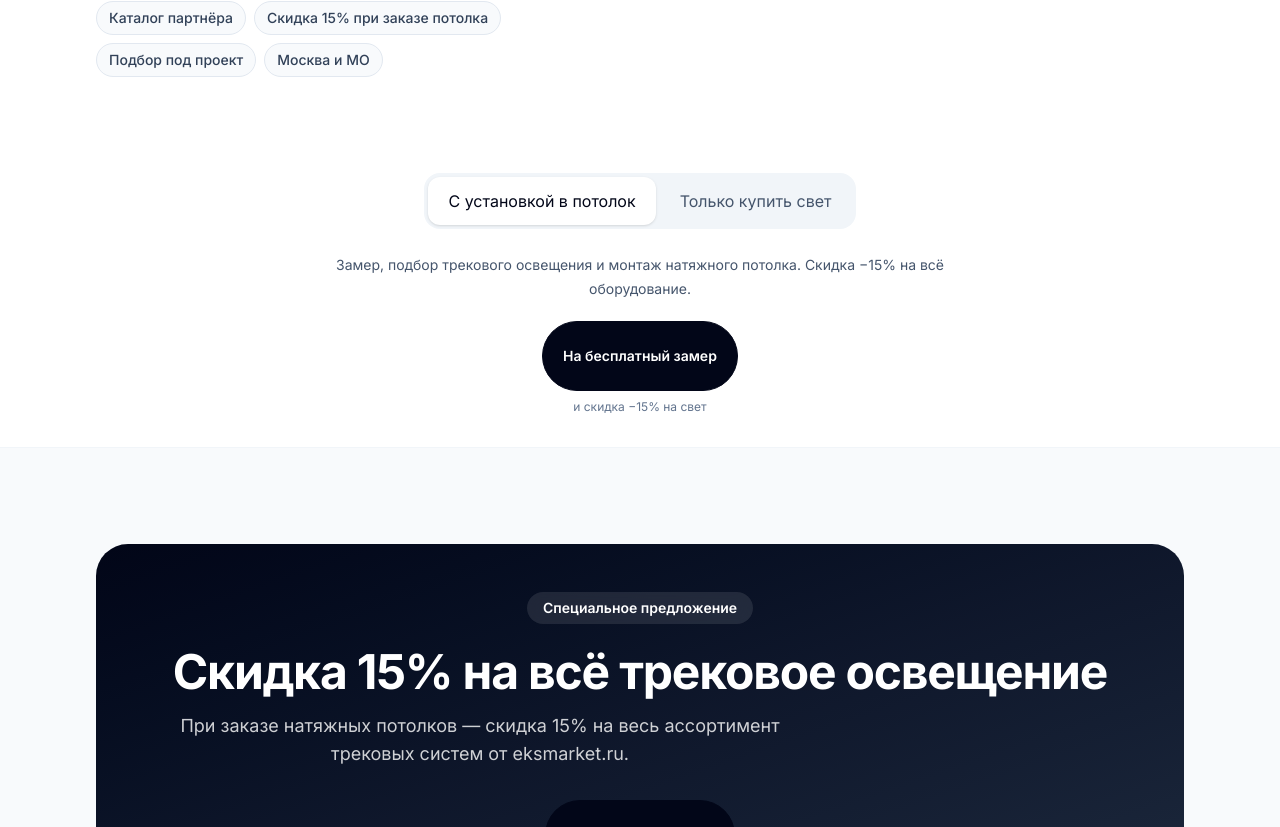
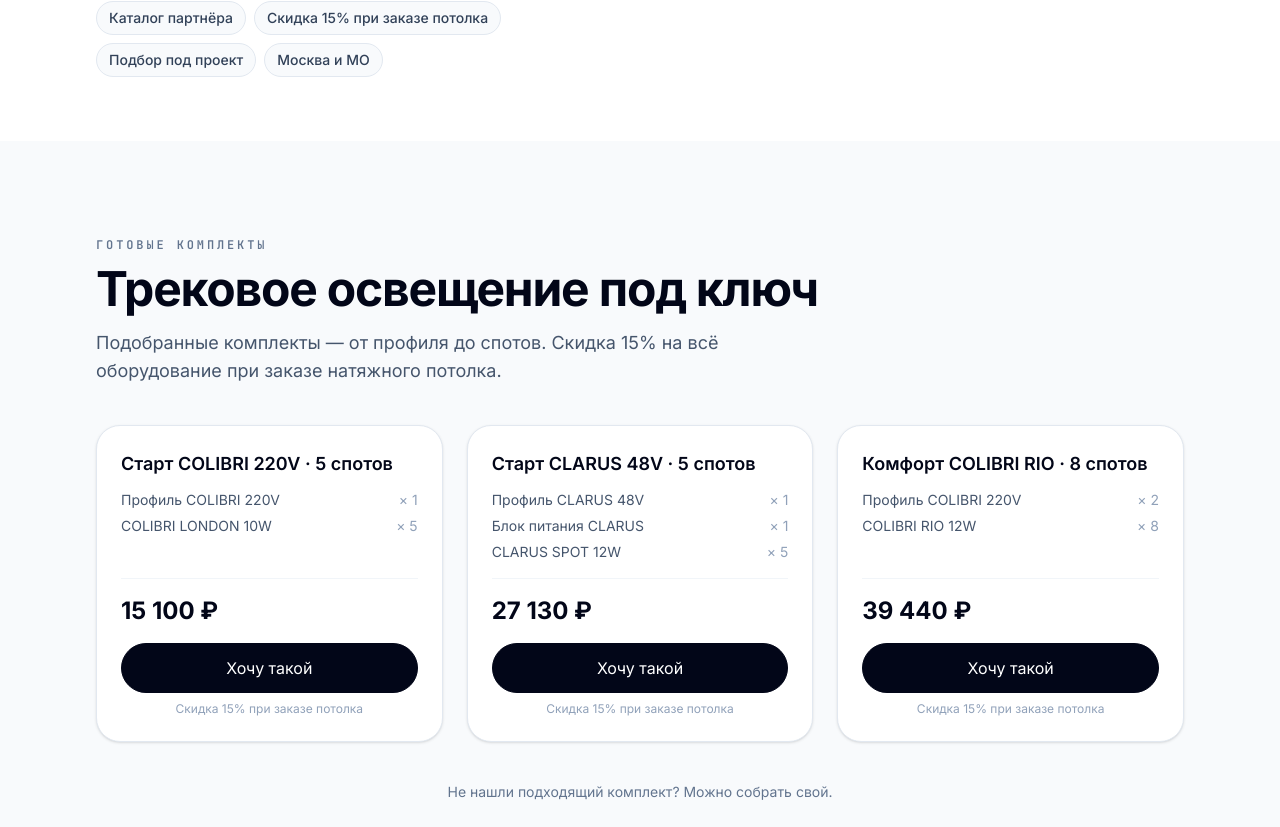
Before and after one commit to svladimirtsk-crypto/nextjs-potolkovo, a Next.js app: page /uslugi/prodazha-trekovogo-osveshcheniya in a window 1280 px wide. Shown: the part 848-1675 px from the top of the page. Built offline with nearby package versions, Linux system fonts and the light colour scheme.

Commit message:
Update page.tsx

```diff
--- a/app/uslugi/prodazha-trekovogo-osveshcheniya/page.tsx
+++ b/app/uslugi/prodazha-trekovogo-osveshcheniya/page.tsx
@@ -1,17 +1,14 @@
 import type { Metadata } from "next";
 
 import { getRequiredServicePageBySlug } from "@/content/services";
-import type { IntentMode } from "./_components/TrackSaleIntentContext";
-import { TrackSaleIntentProvider } from "./_components/TrackSaleIntentContext";
 import { ServicePageLayoutV2 } from "../_components/ServicePageLayoutV2";
 import { ServiceHero } from "../_components/ServiceHero";
+import { ServiceActionSection } from "../_components/ServiceActionSection";
 import { ServiceRelatedServices } from "../_components/ServiceRelatedServices";
-import { TrackSaleIntentSwitch } from "./_components/TrackSaleIntentSwitch";
-import { TrackSaleDiscountSection } from "./_components/TrackSaleDiscountSection";
-import { TrackSaleCatalogSection } from "./_components/TrackSaleCatalogSection";
+import { LightKitShowcase } from "./_components/LightKitShowcase";
+import { LightCustomSection } from "./_components/LightCustomSection";
 import { TrackSaleFaqSection } from "./_components/TrackSaleFaqSection";
 import { TrackSaleOrderingSection } from "./_components/TrackSaleOrderingSection";
-import { TrackSaleActionSection } from "./_components/TrackSaleActionSection";
 
 const service = getRequiredServicePageBySlug(
   "prodazha-trekovogo-osveshcheniya"
@@ -30,40 +27,17 @@ export const metadata: Metadata = {
   },
 };
 
-type PageProps = {
-  searchParams: Promise<{ mode?: string }>;
-};
-
-export default async function ProdazhaTrekovogoOsveshcheniyaPage({
-  searchParams,
-}: PageProps) {
-  const params = await searchParams;
-  const initialMode: IntentMode =
-    params.mode === "buy" ? "buy" : "install";
-
+export default function ProdazhaTrekovogoOsveshcheniyaPage() {
   return (
-    <TrackSaleIntentProvider initialMode={initialMode}>
     <ServicePageLayoutV2
       service={service}
       hero={<ServiceHero service={service} />}
-        proof={
-          <>
-            <TrackSaleIntentSwitch />
-            <TrackSaleDiscountSection />
-          </>
-        }
-        price={
-          <TrackSaleCatalogSection
-            preset={service.price.calculatorPreset}
-            sectionTitle={service.price.sectionTitle}
-            sectionIntro={service.price.sectionIntro}
-          />
-        }
+      proof={<LightKitShowcase />}
+      price={<LightCustomSection />}
       trust={<TrackSaleFaqSection />}
       promise={<TrackSaleOrderingSection />}
-        action={<TrackSaleActionSection service={service} />}
+      action={<ServiceActionSection service={service} />}
       related={<ServiceRelatedServices service={service} />}
     />
-    </TrackSaleIntentProvider>
   );
 }
```
Lines whose indentation alone changed are shown as unchanged.
